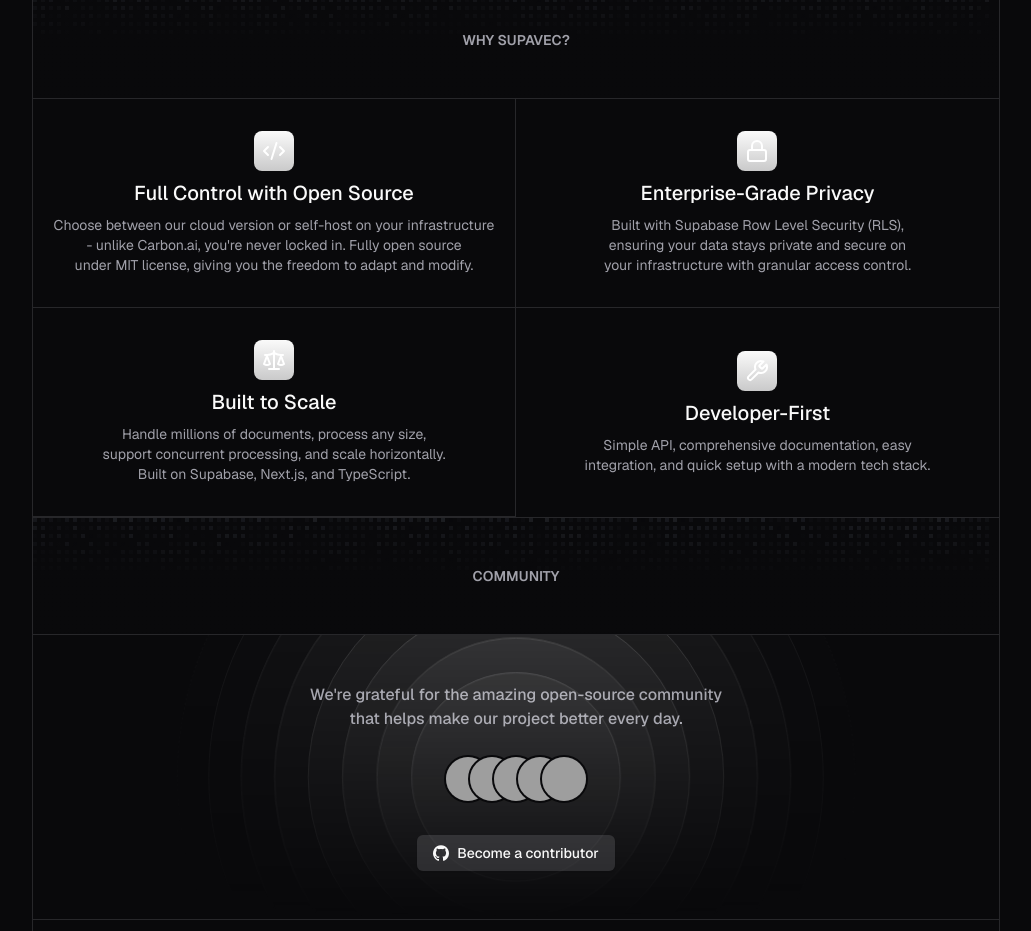
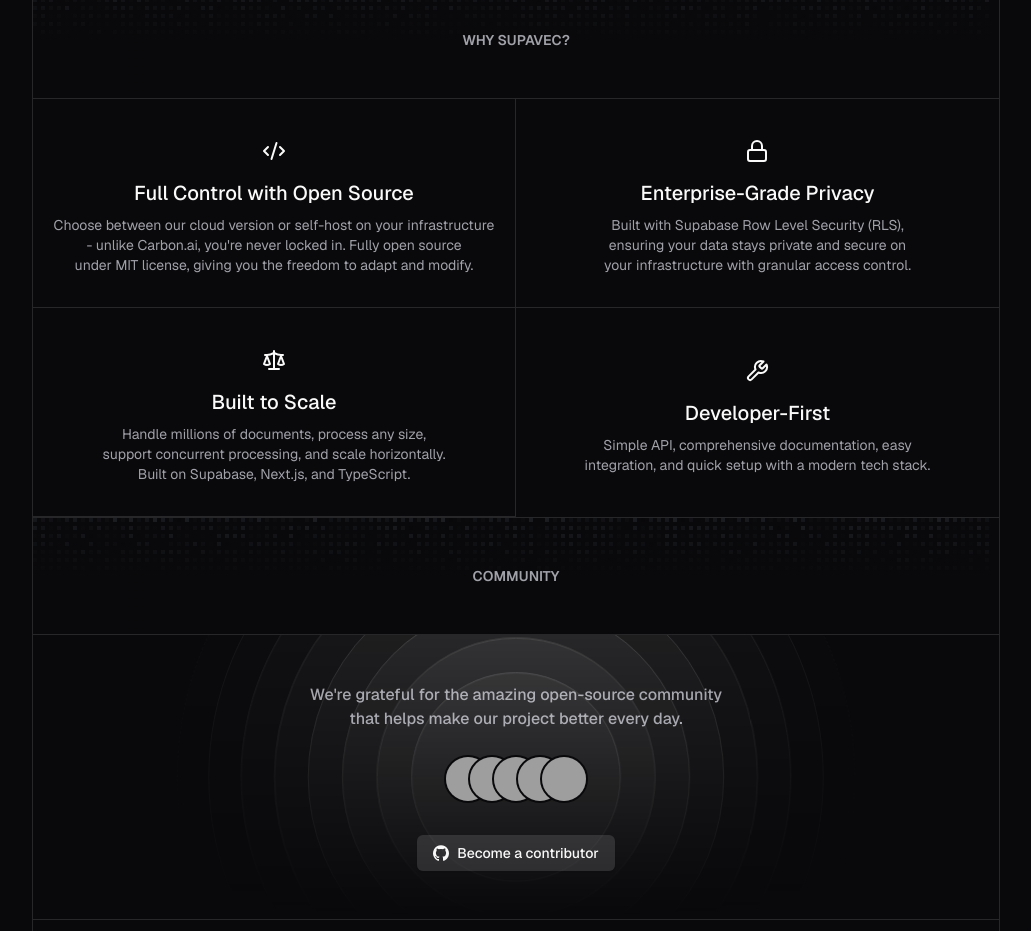
Before and after one commit to typepulse/pulse-vector, a Next.js app in the folder apps/web/: page / in a window 1280 px wide. Shown: the part 1420-2351 px from the top of the page, without its empty margins (124-1155 px from the left). Built offline with nearby package versions, Linux system fonts and the light colour scheme; no server answers; grey boxes are pictures that could not be loaded; a web font is replaced by a local one.

Commit message:
Update background styles in WhySupavec component

```diff
--- a/apps/web/src/components/sections/why-supavec.tsx
+++ b/apps/web/src/components/sections/why-supavec.tsx
@@ -18,7 +18,7 @@ export function WhySupavec() {
                 )}
               >
                 <div className="flex flex-col gap-y-2 items-center">
-                  <div className="bg-gradient-to-b from-primary to-primary/80 p-2 rounded-lg text-white transition-colors group-hover:from-secondary group-hover:to-secondary/80">
+                  <div className="p-2 rounded-lg text-foreground transition-colors group-hover:from-secondary group-hover:to-secondary/80">
                     {Icon}
                   </div>
                   <h2 className="text-xl font-medium text-card-foreground text-center text-balance">
```
